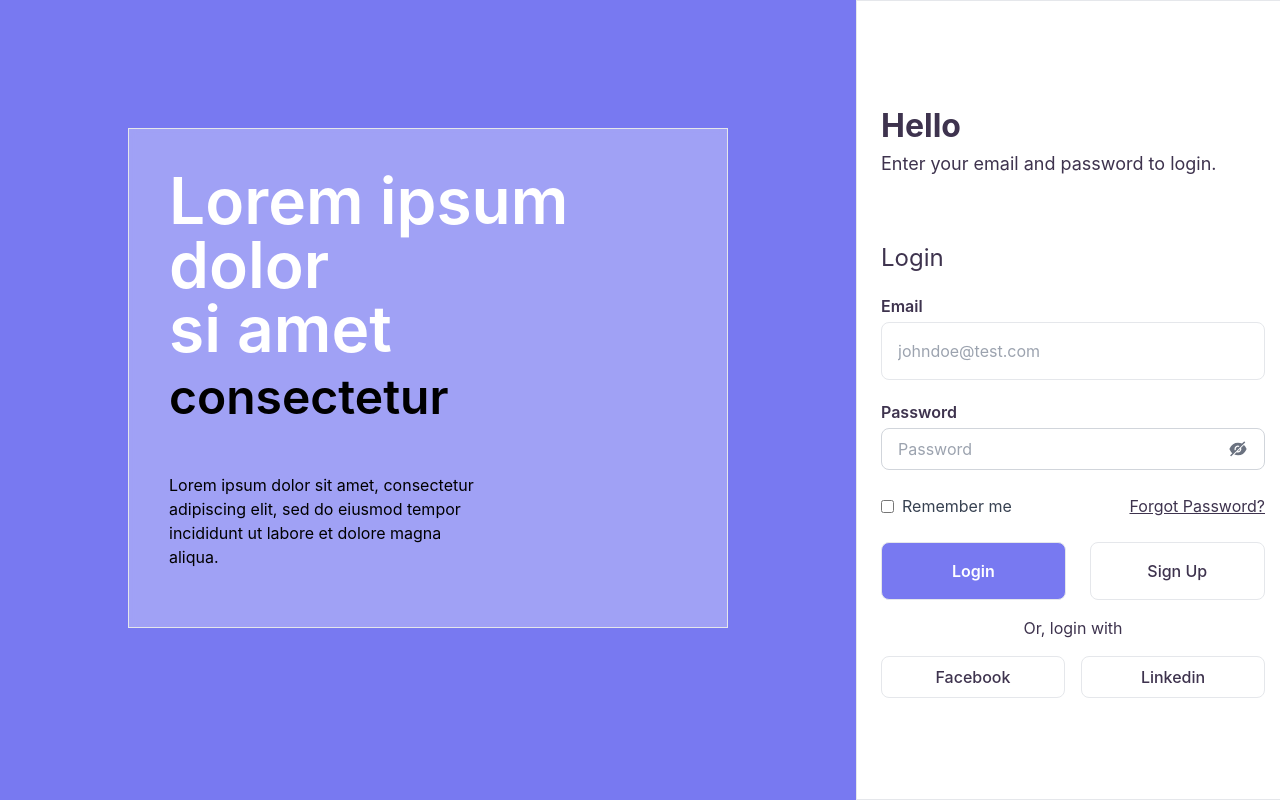
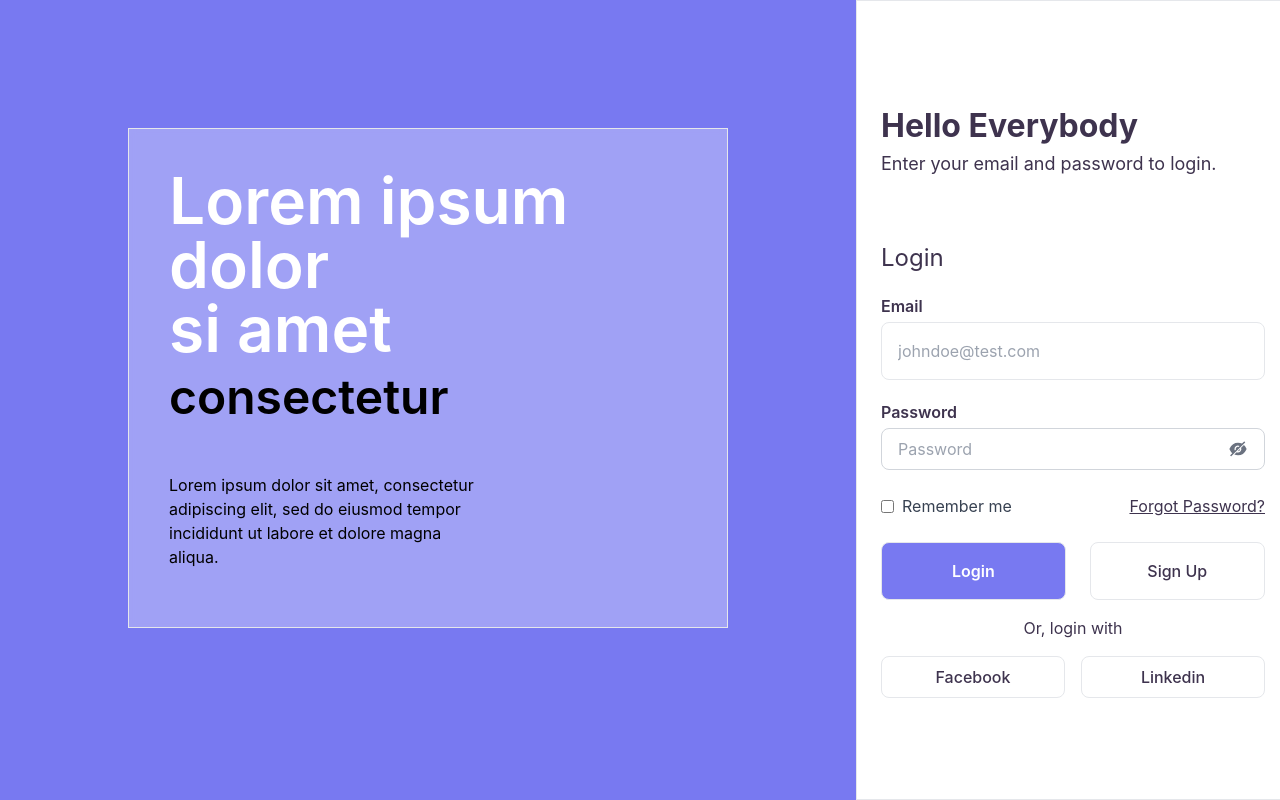
Before and after one commit to alfanfauzy/alfan-login-page, a React (Vite) app: page / in a window 1280 px wide. Built offline with nearby package versions, Linux system fonts and the light colour scheme.

Commit message:
add new text

```diff
--- a/src/components/pages/login/index.tsx
+++ b/src/components/pages/login/index.tsx
@@ -25,7 +25,7 @@ const LoginPage: React.FC = () => {
 			<div className="  flex min-h-screen w-screen items-center justify-center border px-6 md:w-[700px]">
 				<div className="flex w-96 flex-col gap-4 bg-white text-primary">
 					<div className="mb-12">
-						<h1 className="text-heading-xl font-bold">Hello</h1>
+						<h1 className="text-heading-xl font-bold">Hello Everybody</h1>
 						<p className="text-lg font-normal">
 							Enter your email and password to login.
 						</p>
```
